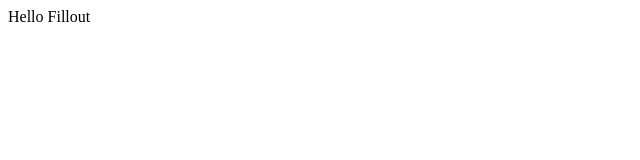
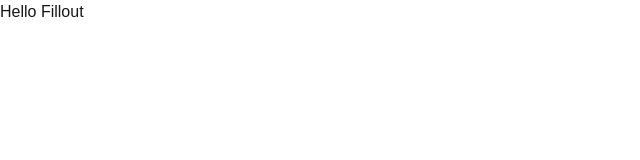
Before and after one commit to SilvioContreiras/take-home-fillout, a Next.js app: page / in a window 1280 px wide. Shown: the top 160 px of the page, without its empty margins (0-640 px from the left). Built offline with nearby package versions, Linux system fonts and the light colour scheme.

Commit message:
feat: configs

```diff
--- /dev/null
+++ b/src/app/globals.css
@@ -0,0 +1,28 @@
+@import "tailwindcss";
+
+:root {
+  --background: #ffffff;
+  --foreground: #171717;
+}
+
+@theme inline {
+  --color-background: var(--background);
+  --color-foreground: var(--foreground);
+  --font-sans: var(--font-geist-sans);
+  --font-inter: var(--font-geist-inter);
+  --font-nunito: var(--font-geist-nunito);
+  --font-mono: var(--font-geist-mono);
+}
+
+@media (prefers-color-scheme: dark) {
+  :root {
+    --background: #141c30;
+    --foreground: #ededed;
+  }
+}
+
+body {
+  background: var(--background);
+  color: var(--foreground);
+  font-family: Arial, Helvetica, sans-serif;
+}
--- a/src/app/layout.tsx
+++ b/src/app/layout.tsx
@@ -1,14 +1,20 @@
+import './globals.css';
+import { nunito, inter } from './fonts';
+
+export const metadata = {
+  title: 'Fillout Form Builder',
+  keywords: ['form builder', 'react forms', 'next.js forms'],
+  description: 'Fillout Form Builder',
+};
 
 export default function RootLayout({
   children,
 }: Readonly<{
   children: React.ReactNode;
-}>) {
+} >) {
   return (
-    <html lang="en">
-      <body className={'antialiased'}>
-        {children}
-      </body>
+    <html lang="en" className={`antialiased ${nunito.variable} ${inter.variable}`}>
+      <body className="font-sans">{children}</body>
     </html>
   );
 }
```
